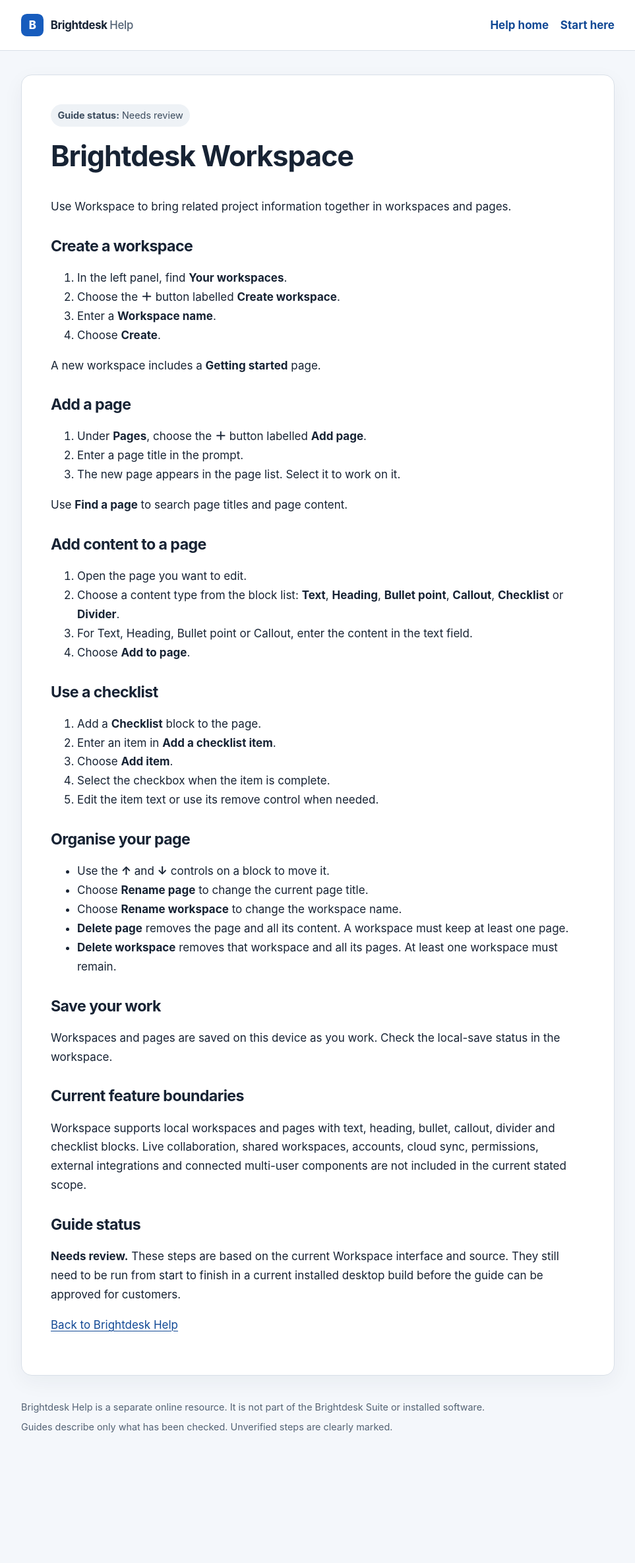
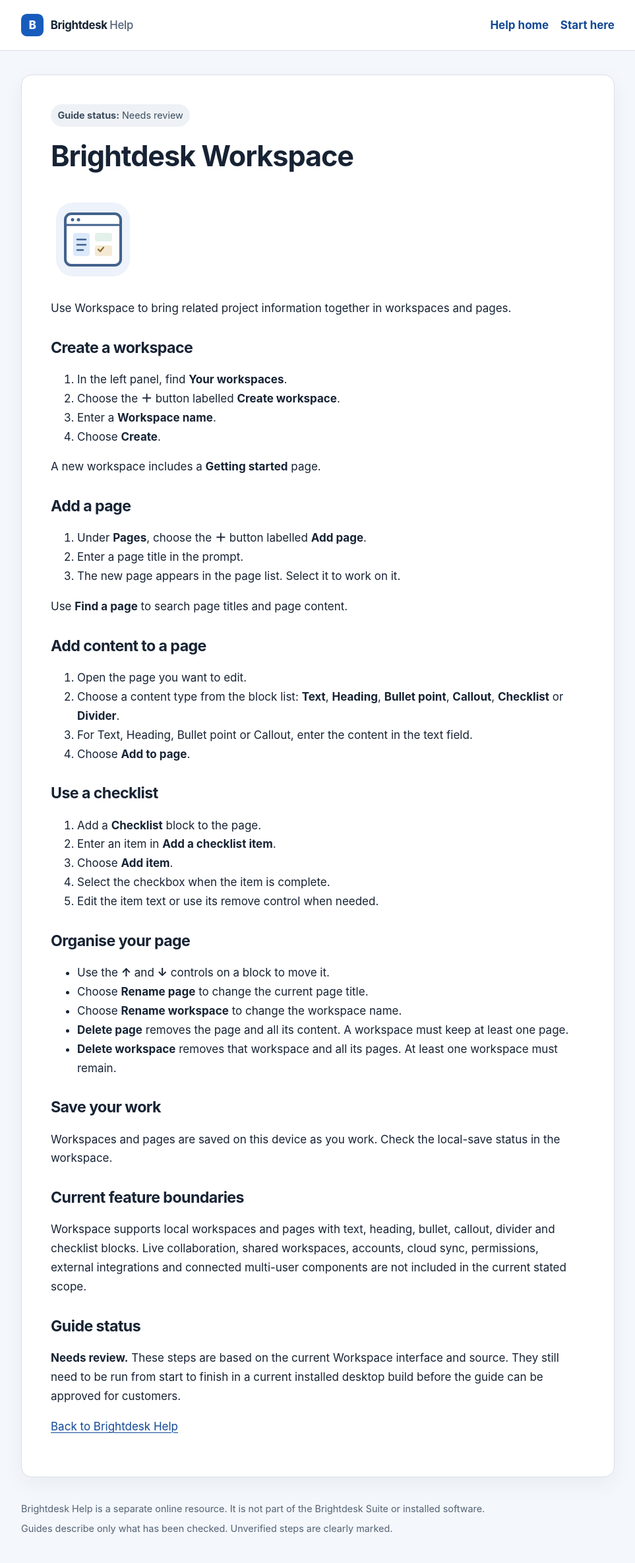
Before and after one commit to conz20/Brightdesk-Wiki, a Jekyll site: the page built from docs/products/workspace.md, in a window 1280 px wide. Shown: the whole page at 66% size, without its empty margins (158-1121 px from the left). Built offline with Jekyll 4.4.1, drawn with Linux system fonts in a browser that asks for light colours; before the commit the page ends 2215 px from its top, so only the background shows below that.

Commit message:
Add accessible Workspace icon to its Help guide

```diff
--- a/docs/products/workspace.md
+++ b/docs/products/workspace.md
@@ -7,6 +7,8 @@ permalink: /products/workspace.html
 ---
 
 # Brightdesk Workspace
+
+![Brightdesk Workspace product icon](../assets/images/product-icons/workspace.svg){: .product-guide-icon }
 
 Use Workspace to bring related project information together in workspaces and pages.
 
```
